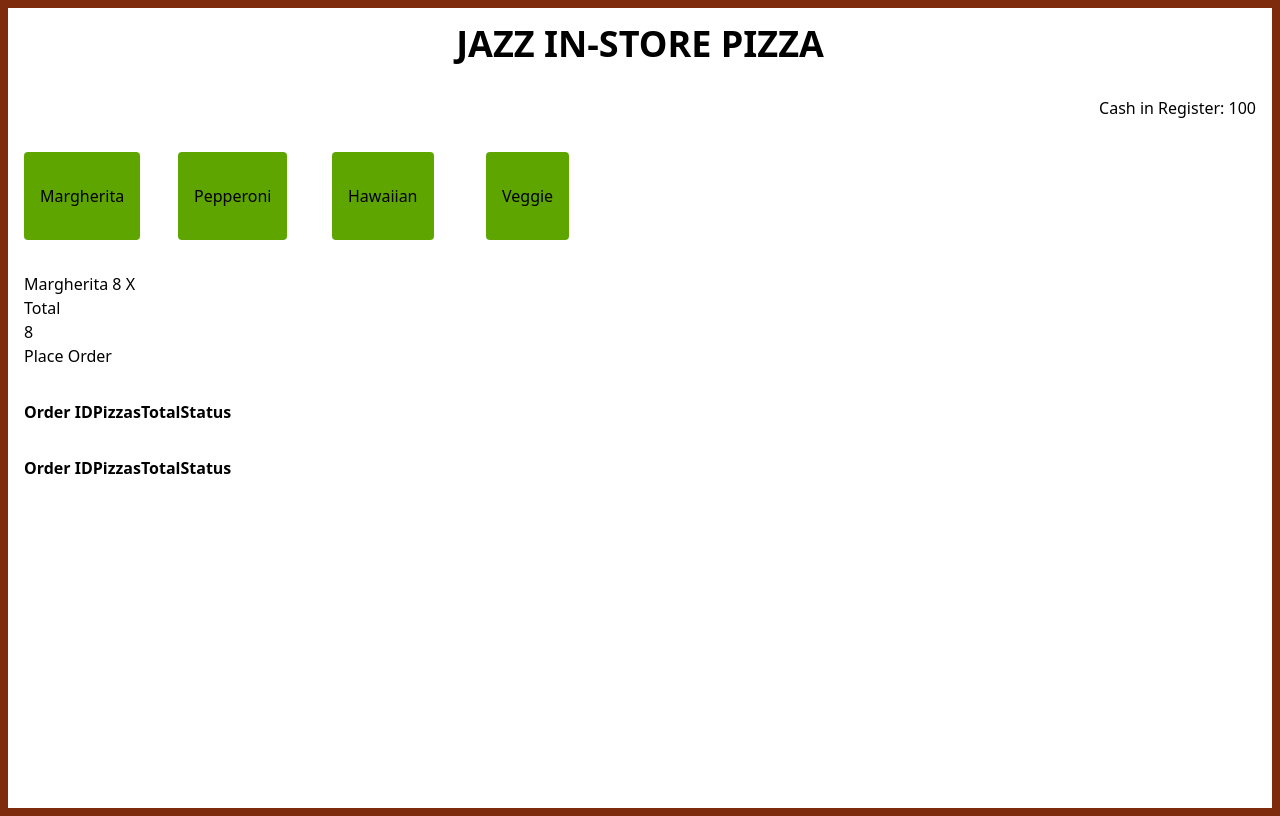
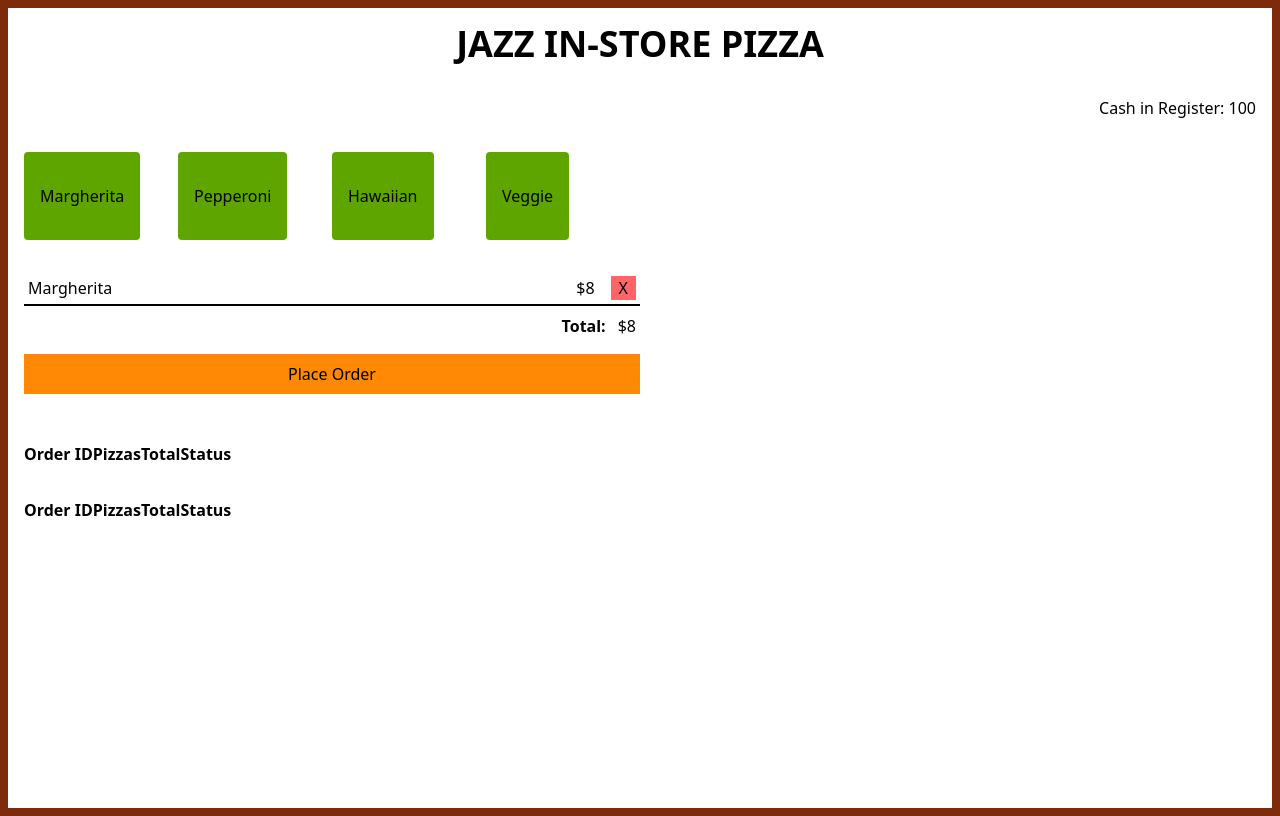
Before and after one commit to belunatic/PizzaApp, a React (Vite) app in the folder App/: page / in a window 1280 px wide. Both pictures are taken after a click on the button "Margherita". Built offline with nearby package versions, Linux system fonts and the light colour scheme.

Commit message:
enhance PlaceOrder component with Tailwind CSS styling and improved layout

```diff
--- a/App/src/components/PlaceOrder.tsx
+++ b/App/src/components/PlaceOrder.tsx
@@ -16,10 +16,18 @@ const PlaceOrder: FC = () => {
   //display the order
   const order = currentOrder.map((item: MenuItem) => {
     return (
-			<div key={item.id}>
-				<p>
-					{item.name} <span>{item.price}</span>{" "}
-					<span onClick={() => removeItem(item.id)}>X</span>
+      <div key={item.id} className="border-b-2 p-1">
+        <p className="flex justify-between">
+          {item.name}{" "}
+          <span>
+            ${item.price}
+            <button
+              onClick={() => removeItem(item.id)}
+              className="btn ml-2 bg-red-400 px-2 md:ml-4"
+            >
+              X
+            </button>
+          </span>
         </p>
       </div>
     );
@@ -61,16 +69,21 @@ const PlaceOrder: FC = () => {
   }, [currentOrder]);
 
   return (
-		<div>
+    <div className="mb-4 w-1/2">
       <div>{order}</div>
       {total > 0 && (
         <div>
-					<div>
-						<p>Total</p>
-						<p>{total}</p>
+          <div className="flex justify-end gap-2 pt-2">
+            <p className="font-semibold">Total:</p>
+            <p className="px-1">${total}</p>
           </div>
           <div>
-						<button onClick={submitOrder}> Place Order</button>
+            <button
+              onClick={submitOrder}
+              className="btn mt-4 w-full bg-orange-400 p-2 text-center"
+            >
+              Place Order
+            </button>
           </div>
         </div>
       )}
```
Lines whose indentation alone changed are shown as unchanged.
